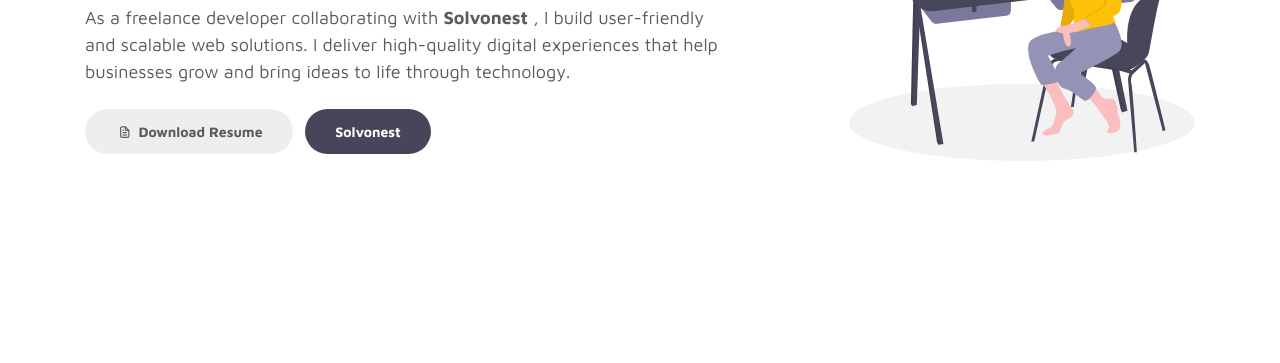
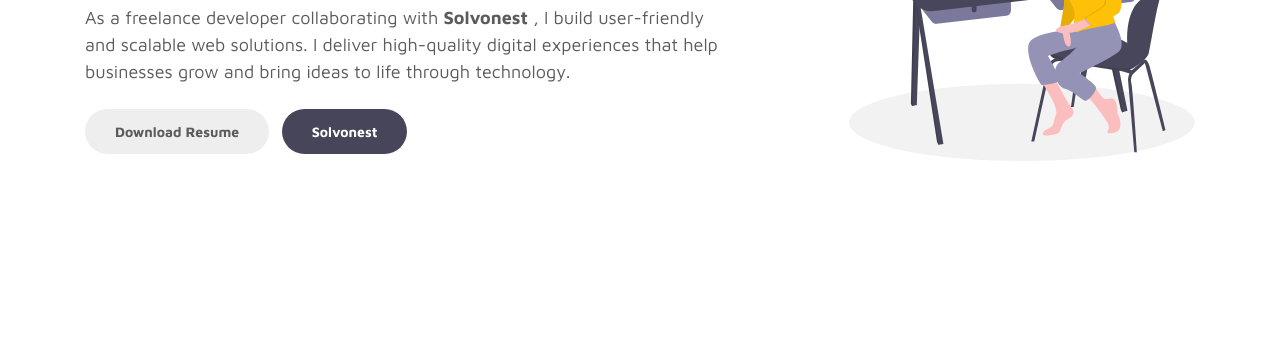
Before and after one commit to NutanSathe/NutanPortfolio, a plain HTML site: page index.html in a window 1280 px wide. Shown: the part 437-800 px from the top of the page. Drawn offline with Linux system fonts and the light colour scheme.

Commit message:
Update index.html

```diff
--- a/index.html
+++ b/index.html
@@ -83,9 +83,10 @@
                         </h1>
 
                        <p> As a freelance developer collaborating with <strong>Solvonest</strong> , I build user-friendly and scalable web solutions. I deliver high-quality digital experiences that help businesses grow and bring ideas to life through technology.</p>                       <div class="custom-btn-group mt-4">
-                        <a href="\portfolio\Nutan_Sathe_Resume.pdf" download class="btn mr-lg-2 custom-btn">
-                          <i class='uil uil-file-alt'></i> Download Resume
-                        </a>
+                        <a href="Nutan_Sathe_Resume.pdf" download class="btn mr-lg-2 custom-btn">
+                           Download Resume
+                           </a>
+
 
                         <a href="#solvonest" class="btn custom-btn custom-btn-bg custom-btn-link">Solvonest</a>
 
```
